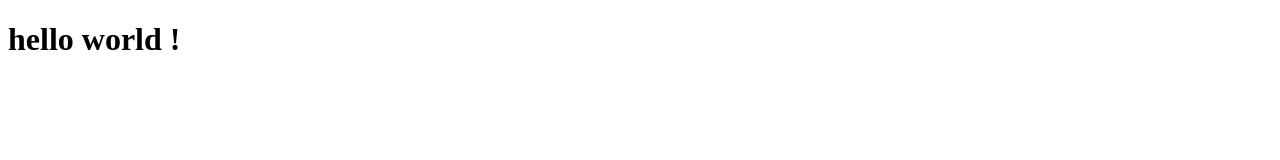
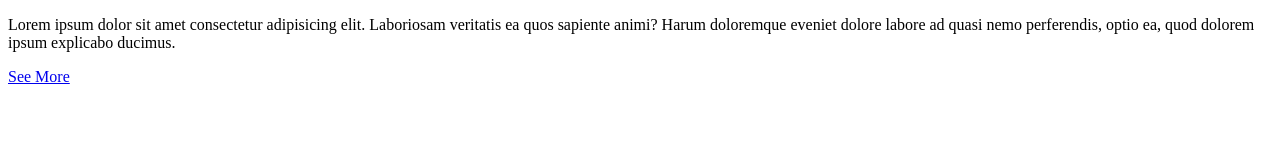
Before and after one commit to Jamil255/Learning_Javascript, a plain HTML site: page toggle in js/index.temp.html in a window 1280 px wide. Drawn offline with Linux system fonts and the light colour scheme.

Commit message:
add content

```diff
--- a/toggle in js/app.js
+++ b/toggle in js/app.js
@@ -9,7 +9,10 @@
 //             para.innerHTML = "Lorem ipsum dolor sit amet consectetur adipisicing elit. Aspernatur, natus!"
 //             btn.innerHTML = "See More"
 //         }
-//     }
+// }
+
+
+
 //     // // let getul=document.getElementById("ul")
 // // function AddValue() {
 // //     let inp = document.getElementById("inp")
@@ -321,3 +324,21 @@
 //     email:"admin@"
 // }
 // console.log("fullName" in student);
+
+
+function seeMore(ele) {
+    let para = document.getElementById("para")
+    let btn = document.getElementById("btn")
+    if (btn.innerHTML=="See More") {
+        para.innerHTML=`Lorem ipsum dolor sit amet consectetur adipisicing elit. Veritatis eos illo rerum suscipit tempore provident labore natus? Recusandae sint voluptatibus ad tempora beatae illo culpa labore molestiae? Et, distinctio ducimus.
+        Voluptates, ab dolores! Inventore, excepturi fuga culpa animi cum natus, nisi recusandae, deleniti neque illo expedita! Sint, error facilis dicta voluptate voluptatem dolore repellendus porro necessitatibus est sapiente nesciunt eaque.
+        Veritatis maxime, quisquam deleniti fugit facere doloribus exercitationem. Ipsa alias nemo numquam quae totam architecto minus ex, voluptatem, dignissimos natus voluptas, unde facere molestiae voluptatibus vel sit ad suscipit laudantium`
+        btn.innerHTML="Less Then"
+    }
+    else {
+        para.innerHTML = `Lorem ipsum dolor sit amet consectetur adipisicing elit. Laboriosam veritatis ea quos sapiente animi? `
+       btn.innerHTML="See More"
+    }
+
+    console.log("hello wolrd")
+}
--- a/toggle in js/index.temp.html
+++ b/toggle in js/index.temp.html
@@ -5,9 +5,15 @@
     <meta name="viewport" content="width=device-width, initial-scale=1.0">
     <title>Document</title>
 </head>
-<body>
+<body id="body">
 
-    <h1>hello world !</h1>
+    <!-- <h1>hello world !</h1>
+    <p id="para" class="inp"> Lorem ipsum dolor sit amet consectetur adipisicing elit. Aspernatur, natus!</p>
+    <a id="btn" href="javascript:void(0)" onclick="seeMore(this)">See More</a>  -->
+
+    <p id="para">Lorem ipsum dolor sit amet consectetur adipisicing elit. Laboriosam veritatis ea quos sapiente animi? Harum doloremque eveniet dolore labore ad quasi nemo perferendis, optio ea, quod dolorem ipsum explicabo ducimus.</p>
+    <a href="javascript:void(0)" id ="btn" onclick="seeMore(this)">See More</a>
 
 </body>
+<script src="app.js"></script>
 </html>
```
Also changed, not shown: toggle in js/index.html (+2 -2 lines).
